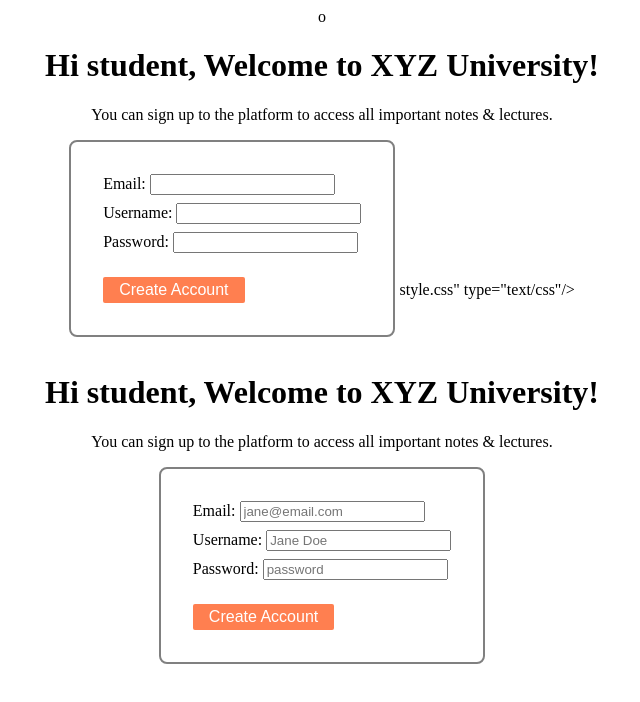
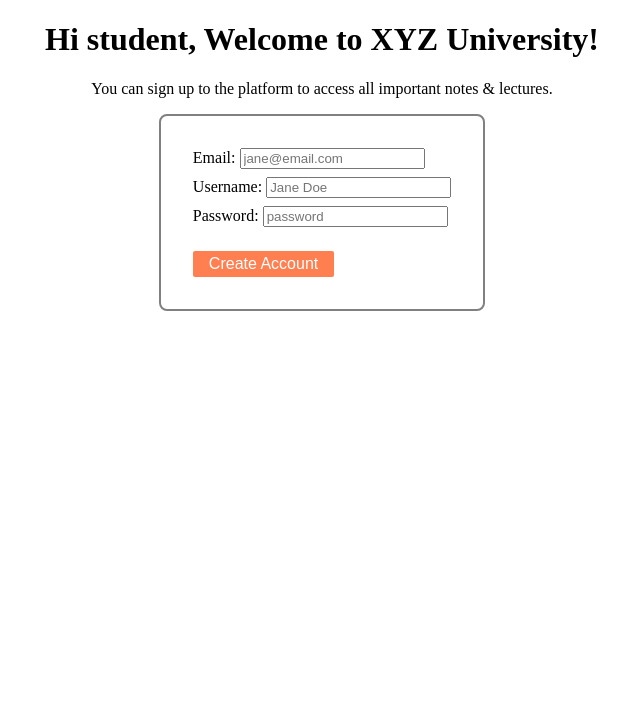
Before and after one commit to shruti-upadhyay147/testapp, a website: page views/index.html in a window 1280 px wide. Shown: the whole page, without its empty margins (318-958 px from the left). Drawn offline with Linux system fonts and the light colour scheme.

Commit message:
Fix: corrected HTML layout

```diff
--- a/views/index.html
+++ b/views/index.html
@@ -1,15 +1,9 @@
-o<!DOCTYPE html>
+ <!DOCTYPE html>
 <html lang="en">
 <head>
   <meta charset="UTF-8" />
   <meta name="viewport" content="width=device-width, initial-scale=1.0"/>
-  <!-- Notice: href is just "style.css" because express.static serves from public/ -->
-  <link rel="stylesheet" href="/<!DOCTYPE html>
-<html lang="en">
-<head>
-  <meta charset="UTF-8" />
-  <meta name="viewport" content="width=device-width, initial-scale=1.0"/>
-  <link rel="stylesheet" href="/style.css" />
+  <link rel="stylesheet" href="/style.css" type="text/css" />
   <title>Home Page</title>
 </head>
 <body>
@@ -18,59 +12,18 @@ o<!DOCTYPE html>
 
   <form action="/addUser" method="POST" id="signupForm">
     <div class="field">
-      <label>Email:</label>
-      <input type="email" name="email" required />
+      <label for="email">Email:</label>
+      <input type="email" name="email" placeholder="jane@email.com" required />
     </div>
     <div class="field">
-      <label>Username:</label>
-      <input type="text" name="username" required />
+      <label for="username">Username:</label>
+      <input type="text" name="username" placeholder="Jane Doe" required />
     </div>
     <div class="field">
-      <label>Password:</label>
-      <input type="password" name="password" required />
+      <label for="password">Password:</label>
+      <input type="password" name="password" placeholder="password" required />
     </div>
     <button type="submit" id="formBtn">Create Account</button>
   </form>
 </body>
 </html>
-style.css" type="text/css"/>
-  <title>Home Page</title>
-</head>
-<body>
-  <h1>Hi student, Welcome to XYZ University!</h1>
-  <p>You can sign up to the platform to access all important notes & lectures.</p>
-
-  <form action="http://localhost:5050/addUser" method="POST" id="signupForm">
-
-    <div class="field">
-      <label for="email">Email: </label>
-      <input
-        type="email"
-        placeholder="jane@email.com"
-        name="email"
-        required
-      />
-    </div>
-    <div class="field">
-      <label for="username">Username: </label>
-      <input
-        type="text"
-        placeholder="Jane Doe"
-        name="username"
-        required
-      />
-    </div>
-    <div class="field">
-      <label for="password">Password: </label>
-      <input
-        type="password"
-        placeholder="password"
-        name="password"
-        required
-      />
-    </div>
-
-    <button type="submit" id="formBtn">Create Account</button>
-  </form>
-</body>
-</html>
```
